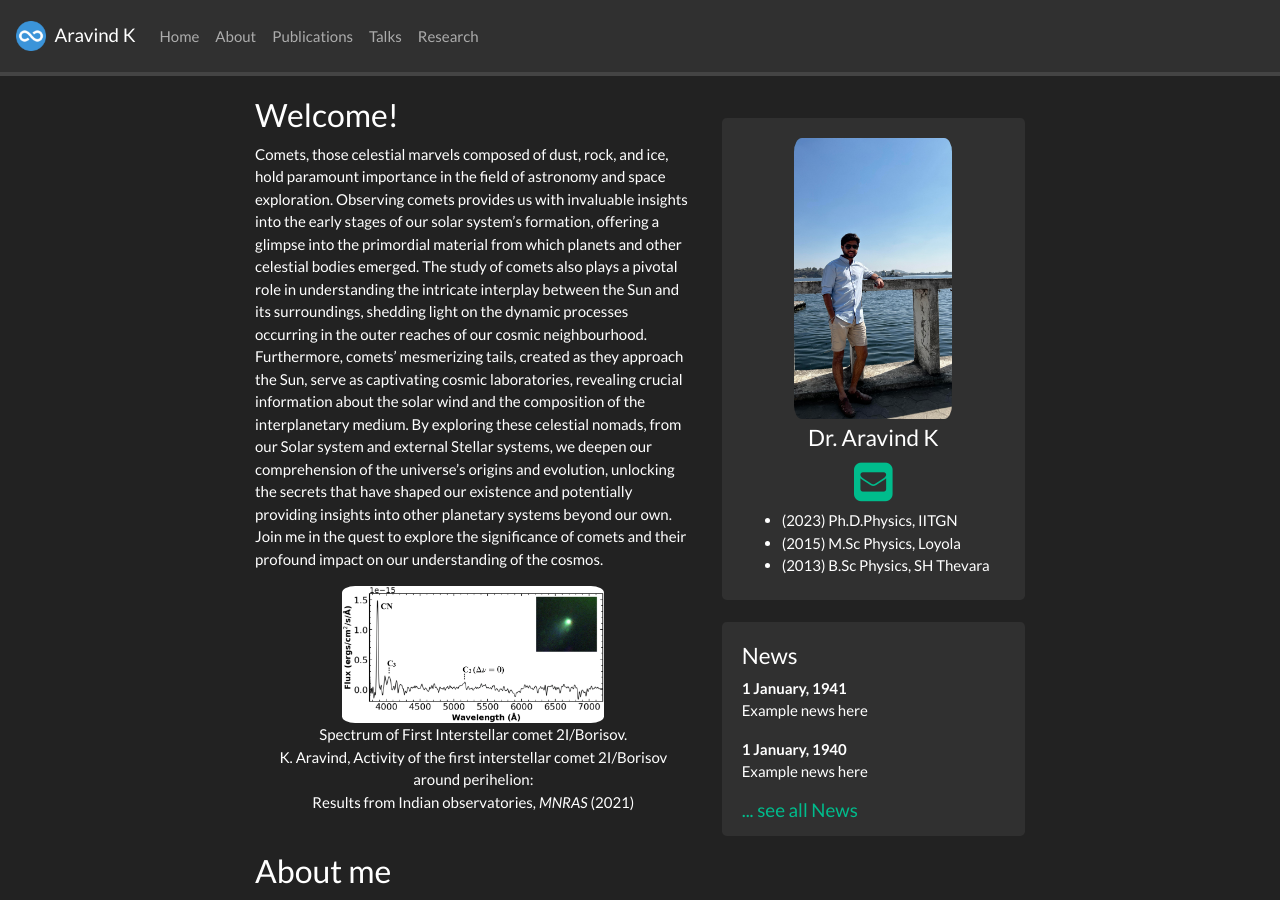
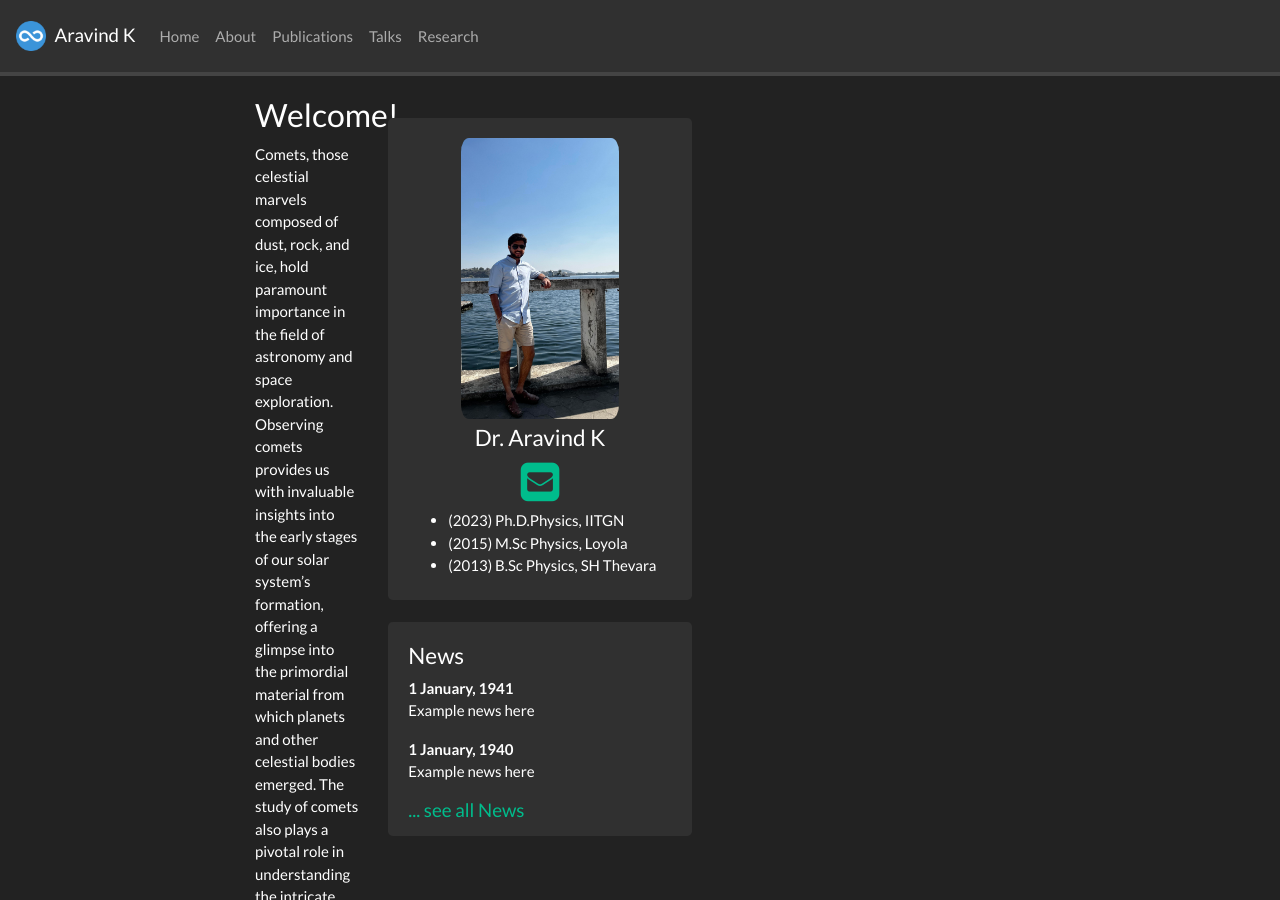
Before and after one commit to DrAravind1192/DrAravind1192.github.io, a Jekyll site: the page built from _pages/home.md, in a window 1280 px wide and 900 px high. Built offline with Jekyll 4.4.1, drawn with Linux system fonts in a browser that asks for light colours; nearby versions of some CDN libraries; a style sheet for code colours, icons or effects is not loaded.

Commit message:
Update homelay.html

```diff
--- a/_layouts/homelay.html
+++ b/_layouts/homelay.html
@@ -2,7 +2,7 @@
 layout: default
 ---
 
-  <div id="homeid" class="col-sm-7 col-xs-12">
+  <div id="homeid" class="col-lg-2 col-xs-12">
 	{{ content }}
   </div>
   <div id="newsid" class="col-sm-5 col-xs-12" >
```
